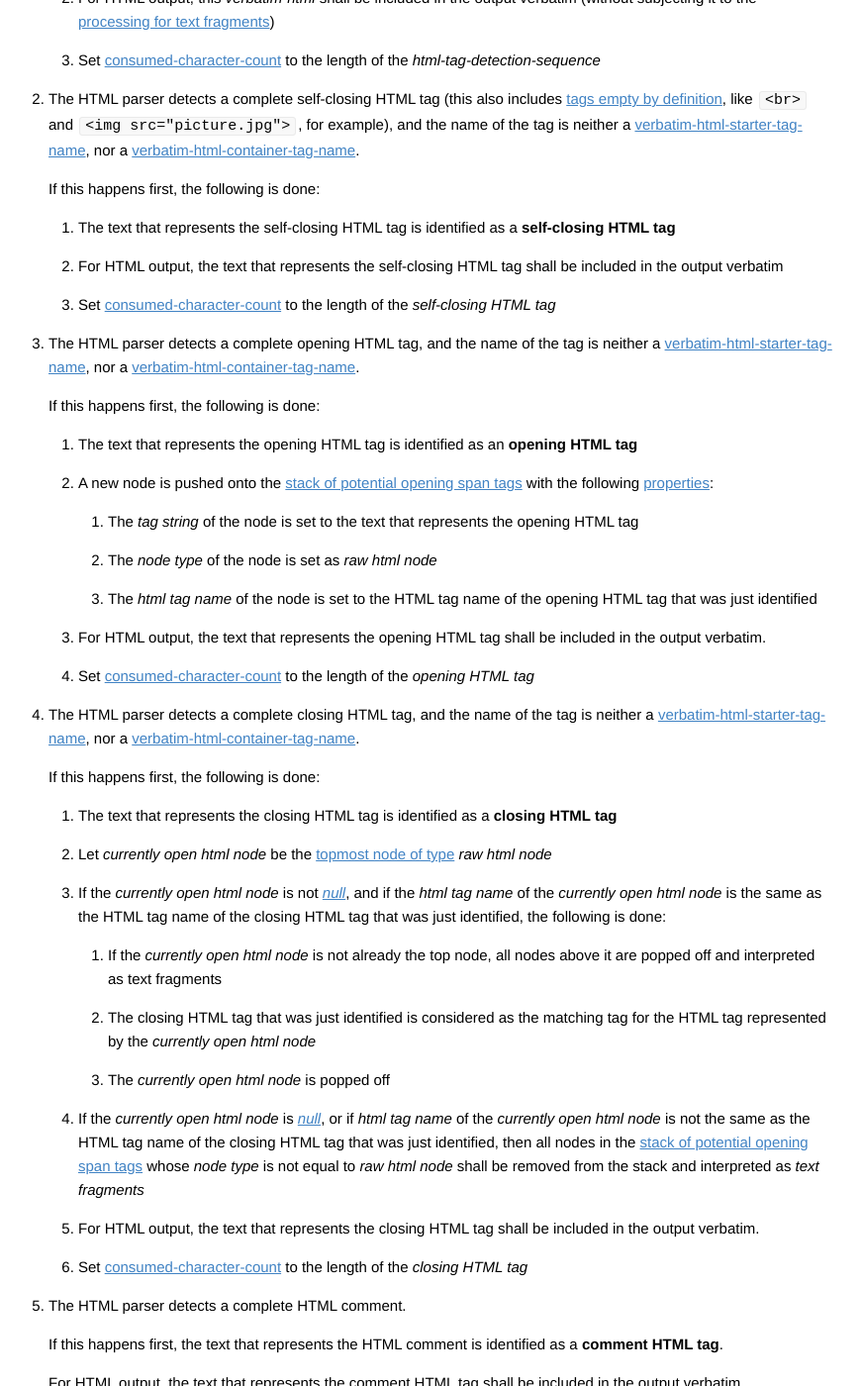
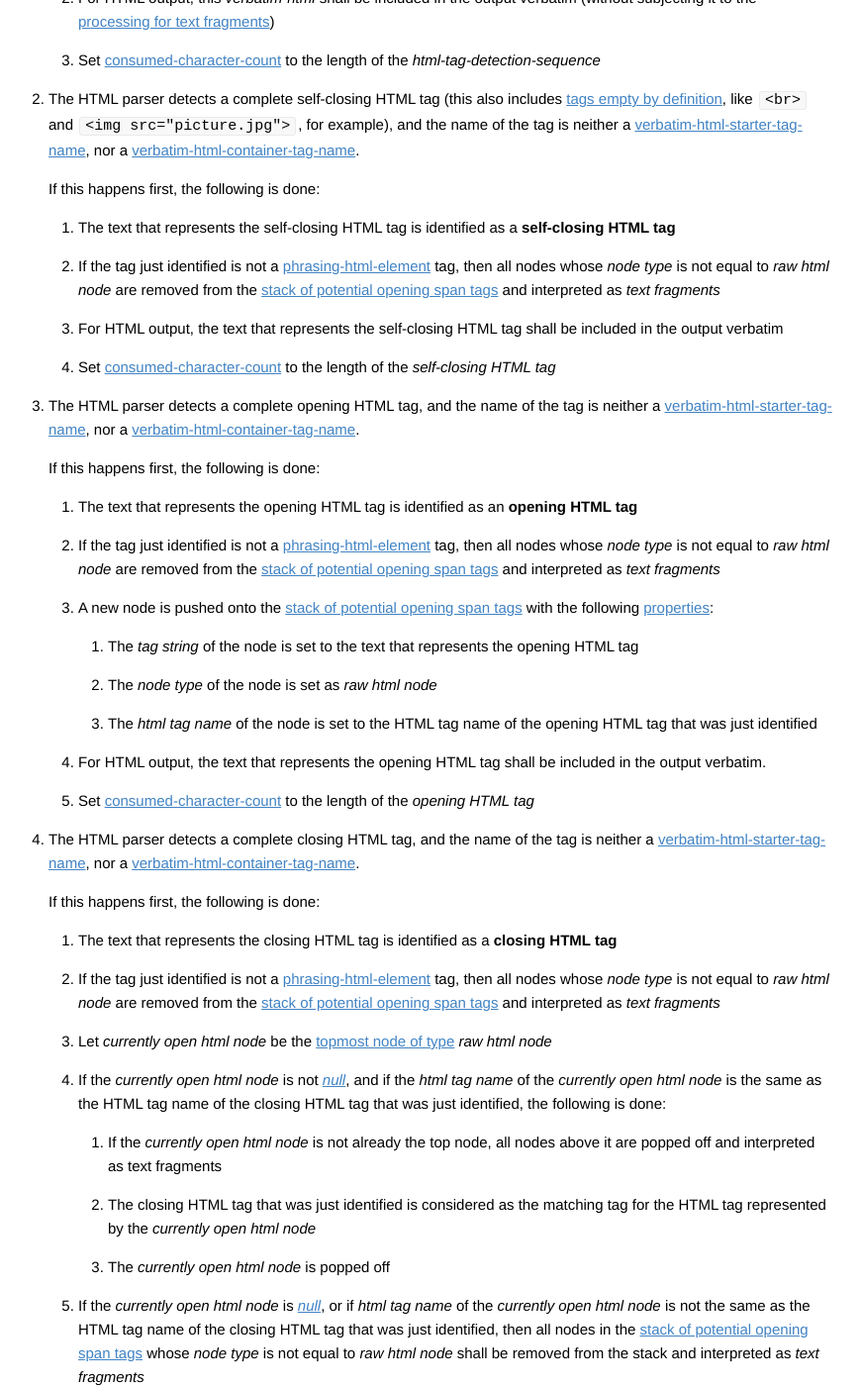
Before and after one commit to vfmd/vfmd-spec, a Jekyll site: the page built from specification.md, in a window 1280 px wide and 1400 px high, scrolled down 46559 px. Shown: the whole window at 99% size, without its empty margins (210-1081 px from the left). Built offline with Jekyll 4.4.1, drawn with Linux system fonts in a browser that asks for light colours; Markdown is read by kramdown in place of the engine named in the settings.

Commit message:
Other HTML elements: Bring the spec up-to-date with the syntax guide
The syntax guide says "Other HTML elements can contain vfmd text, but
cannot be contained within span-level vfmd markup".

This commit enforces this restriction in the specification.

```diff
--- a/specification.md
+++ b/specification.md
@@ -3171,10 +3171,15 @@ time, till one of the following happens:
      1. The text that represents the self-closing HTML tag is identified
         as a **self-closing HTML tag**
 
-     2. For HTML output, the text that represents the self-closing HTML
+     2. If the tag just identified is not a [phrasing-html-element] tag,
+        then all nodes whose _node type_ is not equal to _raw html node_
+        are removed from the [stack of potential opening span tags] and
+        interpreted as _text fragments_
+
+     3. For HTML output, the text that represents the self-closing HTML
         tag shall be included in the output verbatim
 
-     3. Set [consumed-character-count] to the length of the
+     4. Set [consumed-character-count] to the length of the
         _self-closing HTML tag_
 
  3. The HTML parser detects a complete opening HTML tag, and the name of
@@ -3186,7 +3191,12 @@ time, till one of the following happens:
      1. The text that represents the opening HTML tag is identified as
         an **opening HTML tag**
 
-     2. A new node is pushed onto the [stack of potential opening span
+     2. If the tag just identified is not a [phrasing-html-element] tag,
+        then all nodes whose _node type_ is not equal to _raw html node_
+        are removed from the [stack of potential opening span tags] and
+        interpreted as _text fragments_
+
+     3. A new node is pushed onto the [stack of potential opening span
         tags] with the following [properties][stack-node-properties]:
 
          1. The _tag string_ of the node is set to the text that
@@ -3210,10 +3220,15 @@ time, till one of the following happens:
      1. The text that represents the closing HTML tag is identified as a
         **closing HTML tag**
 
-     2. Let _currently open html node_ be the [topmost node of type]
+     2. If the tag just identified is not a [phrasing-html-element] tag,
+        then all nodes whose _node type_ is not equal to _raw html node_
+        are removed from the [stack of potential opening span tags] and
+        interpreted as _text fragments_
+
+     3. Let _currently open html node_ be the [topmost node of type]
         _raw html node_
 
-     3. If the _currently open html node_ is not
+     4. If the _currently open html node_ is not
         [_null_](#topmost-node-of-type-is-null), and if the _html tag
         name_ of the _currently open html node_ is the same as the HTML
         tag name of the closing HTML tag that was just identified, the
```
Also changed, not shown: other parts of specification.md (+5 -5 lines).
